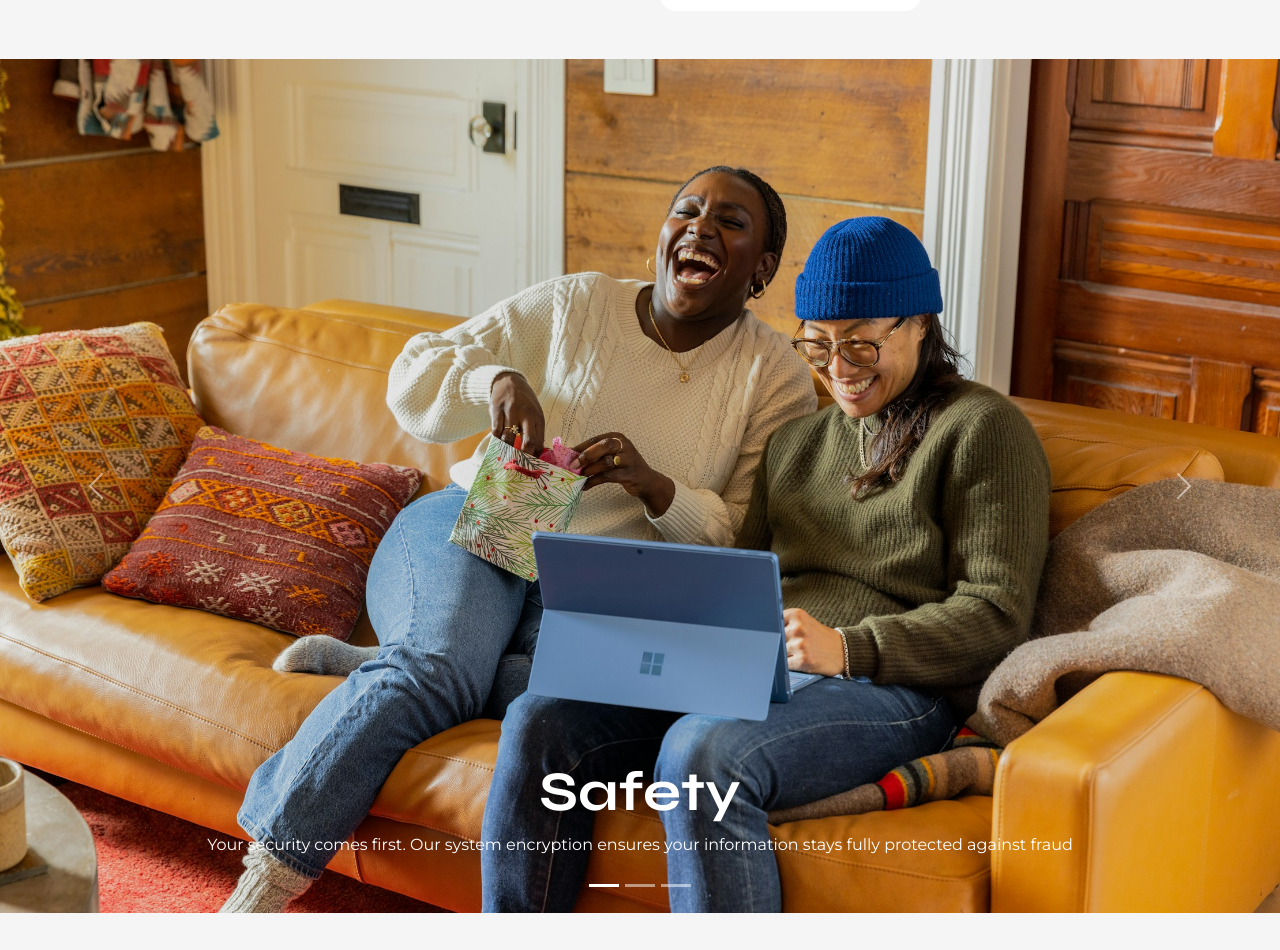
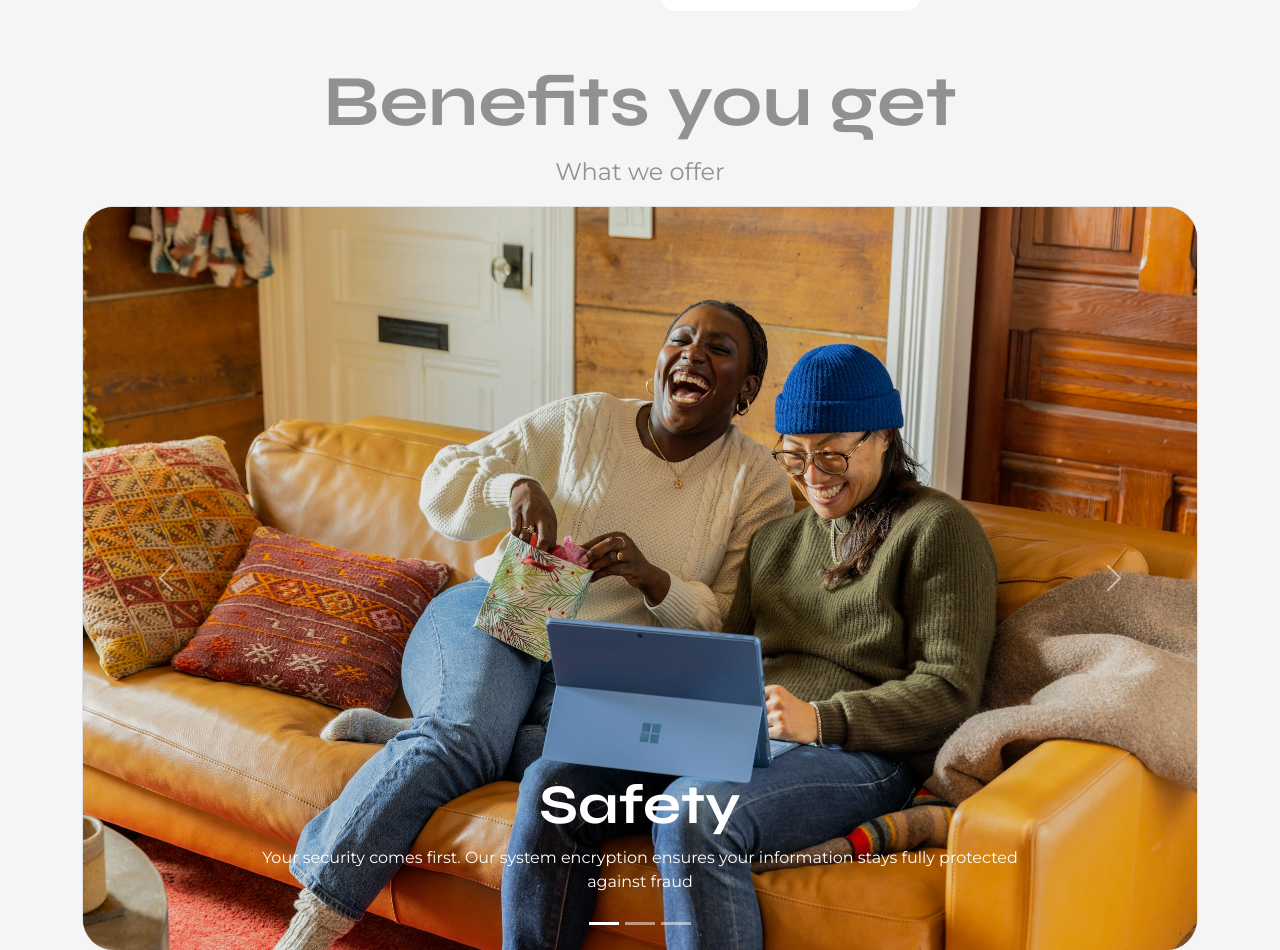
Before and after one commit to Jude-dev46/myvtu-landing-page, a plain HTML site: page index.html in a window 1280 px wide. Shown: the part 1911-2861 px from the top of the page. Drawn offline with nearby package versions, Linux system fonts and the light colour scheme.

Commit message:
added container and title to carousel div

```diff
--- a/index.html
+++ b/index.html
@@ -241,7 +241,10 @@
 		</div>
 
 		<!-- Section Three -->
-		<div id="carouselExampleCaptions" class="carousel slide mt-5">
+		<div class="container mt-5 text-center">
+			<h1 class="display-2 pay syne-font fw-bold">Benefits you get</h1>
+			<p class="pay fs-4 montserrat-font">What we offer</p>
+			<div id="carouselExampleCaptions" class="carousel slide">
 				<div class="carousel-indicators">
 					<button
 						type="button"
@@ -264,7 +267,7 @@
 						aria-label="Slide 3"
 					></button>
 				</div>
-			<div class="carousel-inner">
+				<div class="carousel-inner border border-1 rounded-5">
 					<div class="carousel-item active">
 						<img src="images/slide1.jpeg" class="d-block w-100" alt="..." />
 						<div class="carousel-caption d-none d-md-block">
@@ -277,7 +280,11 @@
 					</div>
 
 					<div class="carousel-item active">
-					<img src="images/slide1.jpeg" class="d-block w-100 h-25" alt="..." />
+						<img
+							src="images/slide1.jpeg"
+							class="d-block w-100 h-25"
+							alt="..."
+						/>
 						<div class="carousel-caption d-none d-md-block">
 							<h5 class="display-4 fw-bold syne-font">Low Cost</h5>
 							<p class="montserrat-font">
@@ -314,6 +321,7 @@
 					<span class="carousel-control-next-icon" aria-hidden="true"></span>
 					<span class="visually-hidden">Next</span>
 				</button>
+			</div>
 		</div>
 
 		<!-- Section Four -->
```
Lines whose indentation alone changed are shown as unchanged.
